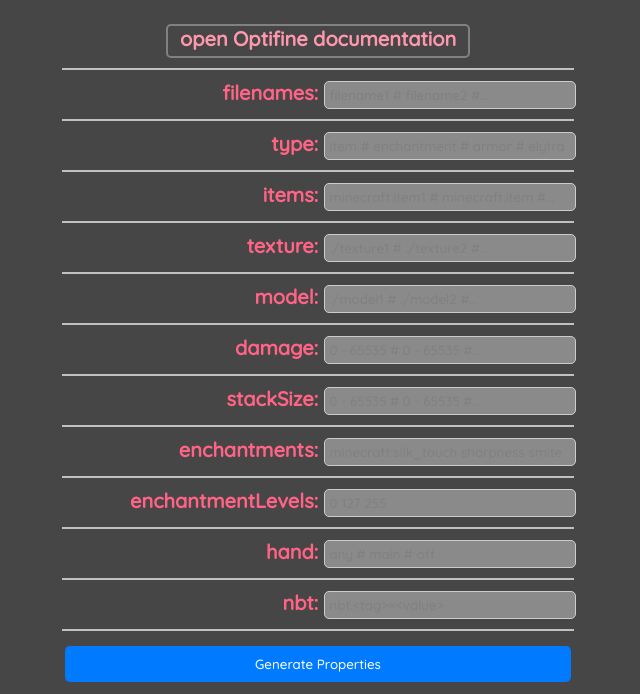
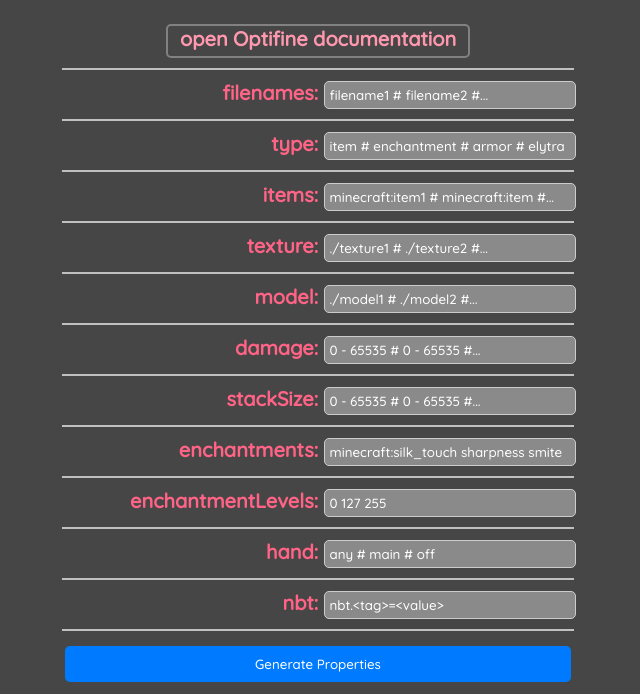
Before and after one commit to umit-09/course, a plain HTML site: page nothing_useful_here.html in a window 1280 px wide. Shown: the part 80-774 px from the top of the page, without its empty margins (322-962 px from the left). Drawn offline with nearby package versions, Linux system fonts and the light colour scheme.

Commit message:
Update nothing_useful_here.html

```diff
--- a/nothing_useful_here.html
+++ b/nothing_useful_here.html
@@ -41,12 +41,8 @@
             border-radius: 5px;
             font-family: quicksand;
             background-color: #8a8a8a;
-            color: #fff;
-        }
-
-        .input::placeholder {
-            color: #fff;
-            opacity: 1;
+            color: #ffd2ec;
+            font-size: bold;
         }
 
         select{
@@ -59,7 +55,7 @@
         }
 
         .input::placeholder {
-            color: grey;
+            color: #fff;
         }
 
         .button {
```
